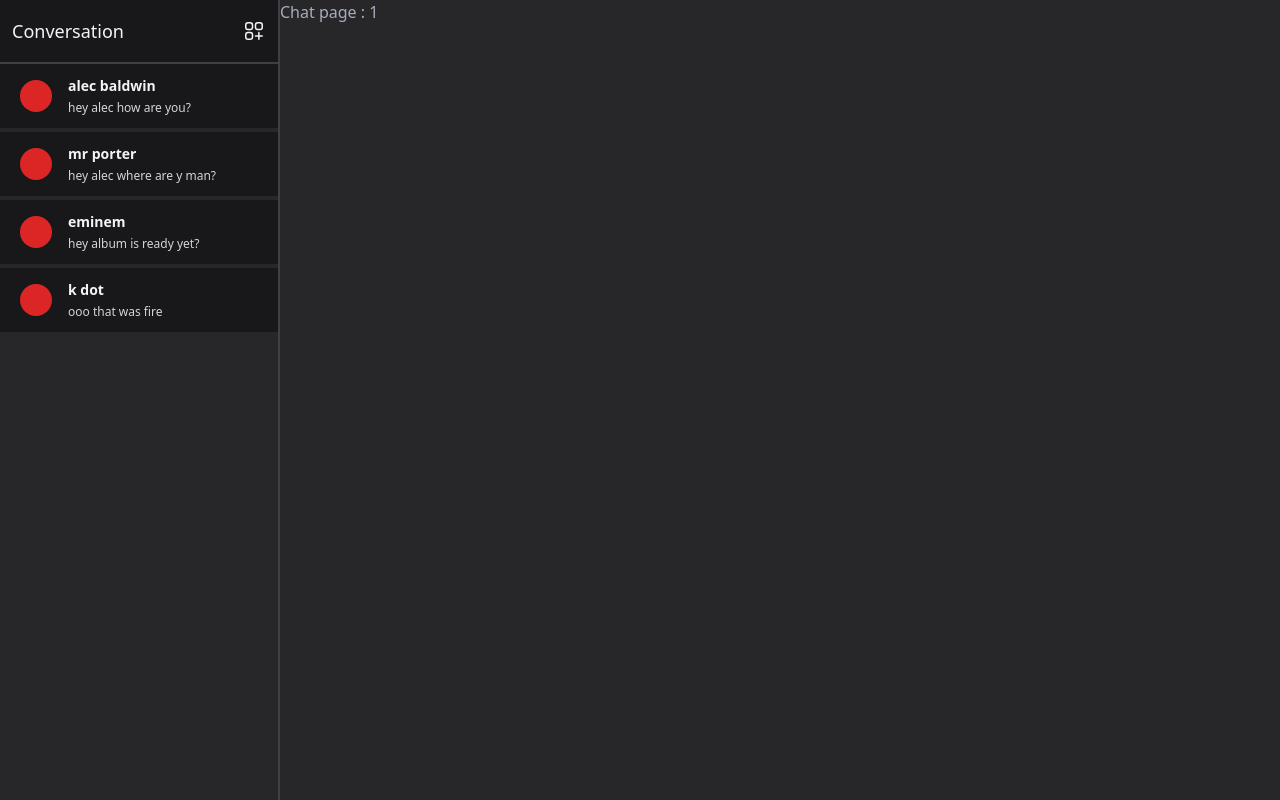
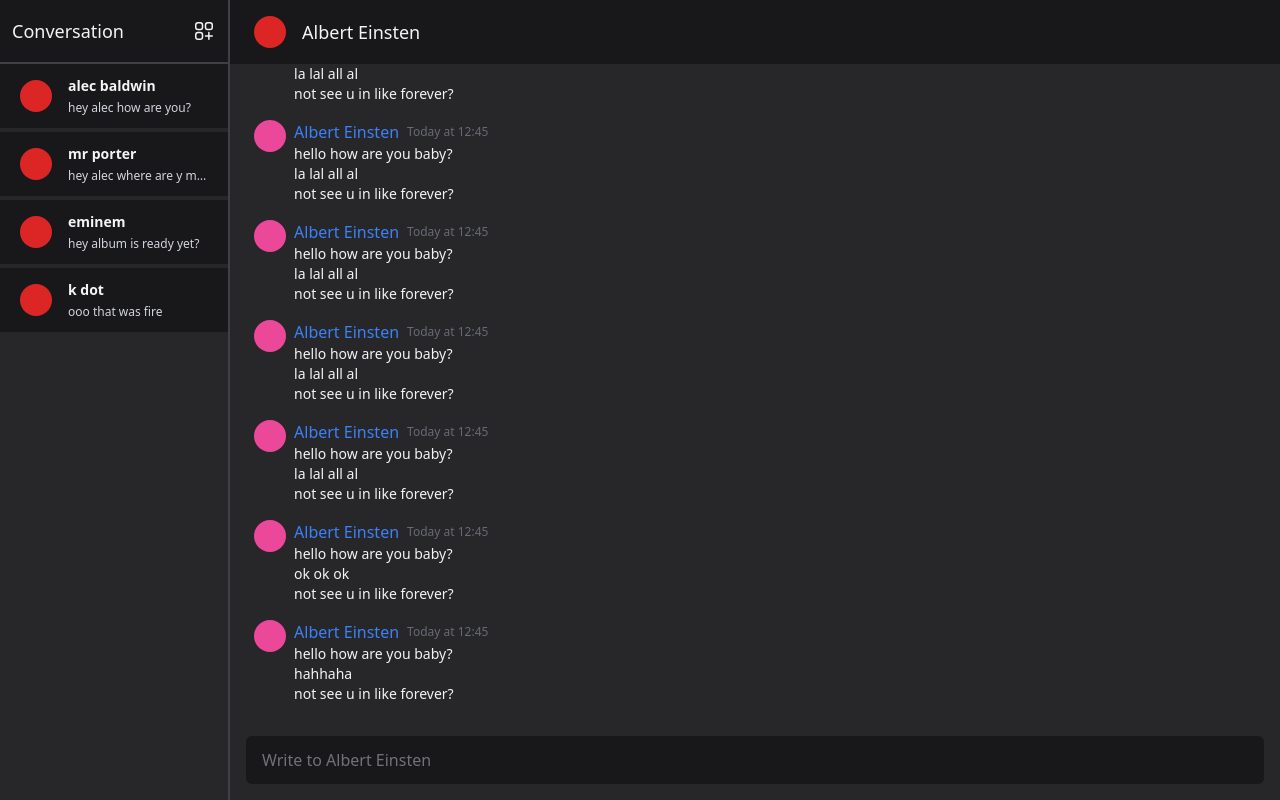
Before and after one commit to alireza-constantin/chitchat-ui, a React (Vite) app: page /1 in a window 1280 px wide. Built offline with nearby package versions, Linux system fonts and the light colour scheme.

Commit message:
made the chat page skeleton UI

```diff
--- /dev/null
+++ b/src/components/ProfilePic.tsx
@@ -0,0 +1,3 @@
+export function ProfilePic() {
+    return <div className="w-8 h-8 bg-red-600 rounded-full flex-shrink-0"></div>
+}
--- a/src/components/chat/Chat.tsx
+++ b/src/components/chat/Chat.tsx
@@ -1,9 +1,63 @@
-import { useParams } from "react-router-dom"
+// import { useParams } from "react-router-dom"
+import { ProfilePic } from "../ProfilePic"
 
-export default function Chat(){
-    const { chatId  } = useParams()
+export default function Chat() {
+    // const { chatId } = useParams()
 
     return (
-        <div>Chat page : {chatId}</div>
+        <div className="w-full max-h-screen overflow-hidden">
+            <div className="flex flex-col justify-between h-full overflow-y-hidden">
+                <div
+                    className="w-full flex items-center bg-zinc-900
+            flex-start h-[64px] pl-6 gap-4"
+                >
+                    <ProfilePic />
+                    <h5 className="text-lg text-gray-100">Albert Einsten</h5>
+                </div>
+                {/* chat screen */}
+
+                <div className="flex-1 px-6 flex flex-col-reverse gap-2 py-2 overflow-y-auto no-scrollbar">
+                    <ChatMessage text="hahhaha" />
+                    <ChatMessage text="ok ok ok" />
+                    <ChatMessage  text="la lal all al" />
+                    <ChatMessage  text="la lal all al" />
+                    <ChatMessage  text="la lal all al" />
+                    <ChatMessage  text="la lal all al" />
+                    <ChatMessage  text="la lal all al" />
+                    <ChatMessage  text="la lal all al" />
+                    <ChatMessage  text="la lal all al" />
+                    <ChatMessage  text="la lal all al" />
+                    <ChatMessage  text="alpacino ha ha" />
+                </div>
+                <div className="w-full h-20  p-4 bg-zinc-800">
+                    <input
+                        placeholder="Write to Albert Einsten"
+                        className="
+                bg-zinc-900 w-full focus:outline-none text-gray-200 placeholder:text-zinc-500 px-4 py-3 rounded-md"
+                    />
+                </div>
+            </div>
+        </div>
     )
 }
+
+function ChatMessage({text}: {text: string}) {
+    return (
+        <div className="flex gap-2 mb-2">
+            <div className=" avatar">
+                <div className="w-8 h-8 rounded-full bg-pink-500"></div>
+            </div>
+            <div>
+                <div className="flex gap-2 items-center">
+                    <p className="text-blue-500 font-medium text-base">Albert Einsten</p>
+                    <time className="text-xs opacity-50">Today at 12:45</time>
+                </div>
+                <div className="text-sm text-gray-100">
+                    <div>hello how are you baby?</div>
+                    <div>{text}</div>
+                    <div>not see u in like forever?</div>
+                </div>
+            </div>
+        </div>
+    )
+}
--- a/src/components/sidebar/Profile.tsx
+++ b/src/components/sidebar/Profile.tsx
@@ -1,4 +1,5 @@
 import { Link } from "react-router-dom"
+import { ProfilePic } from "../ProfilePic"
 
 type Profile = {
     exp : boolean,
@@ -21,7 +22,3 @@
         </Link>
     )
 }
-
-function ProfilePic() {
-    return <div className="w-8 h-8 bg-red-600 rounded-full flex-shrink-0"></div>
-}
--- a/src/pages/app.tsx
+++ b/src/pages/app.tsx
@@ -4,7 +4,7 @@
 
 export default function App() {
     return (
-        <div className="flex">
+        <div  className="flex w-full">
             <Sidebar />
             <Outlet />
         </div>
--- a/tsconfig.json
+++ b/tsconfig.json
@@ -3,7 +3,7 @@
     "target": "ES2020",
     "baseUrl": ".",
     "paths": {
-      "@/*": ["./*"]
+      "@/*": ["./src/*"]
     },
     "useDefineForClassFields": true,
     "lib": ["ES2020", "DOM", "DOM.Iterable"],
```
